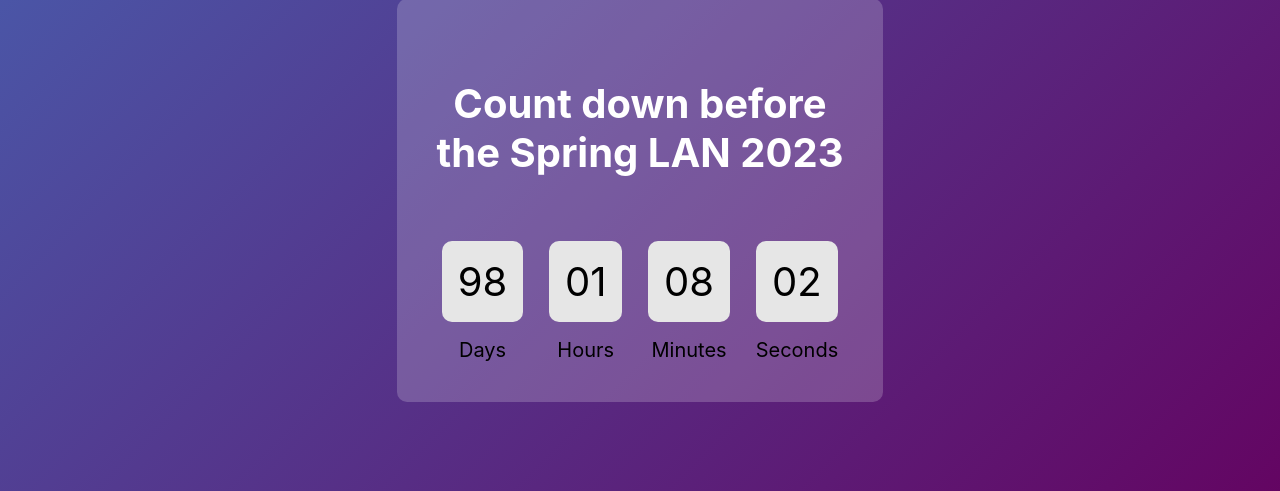
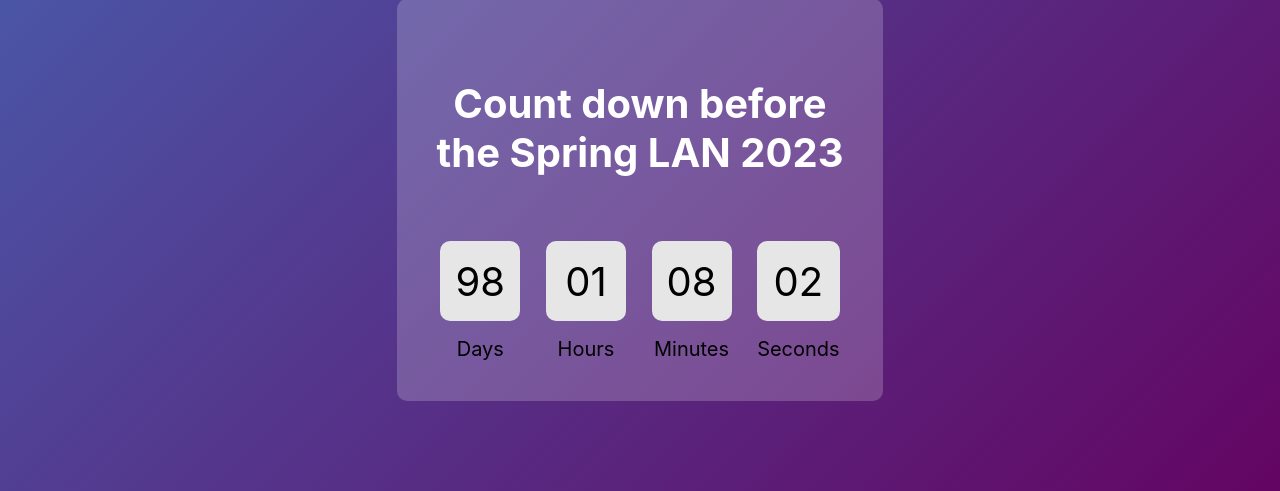
Before and after one commit to Morphyn95/countDownLan, a PHP site: page / in a window 1280 px wide. Shown: the top 491 px of the page. Run offline with PHP 8.4, Linux system fonts and the light colour scheme.

Commit message:
Fix int box size.

```diff
--- a/style.css
+++ b/style.css
@@ -38,9 +38,14 @@ body {
 
 .box {
     background-color: rgba(230,230,230,1);
-    padding: 2vh;
+    min-width: 10vh;
+    min-height: 10vh;
     border-radius: 10px;
     color: black;
+    display: flex;
+    text-align: center;
+    justify-content: center;
+    align-items: center;
 }
 
 .label {
```
